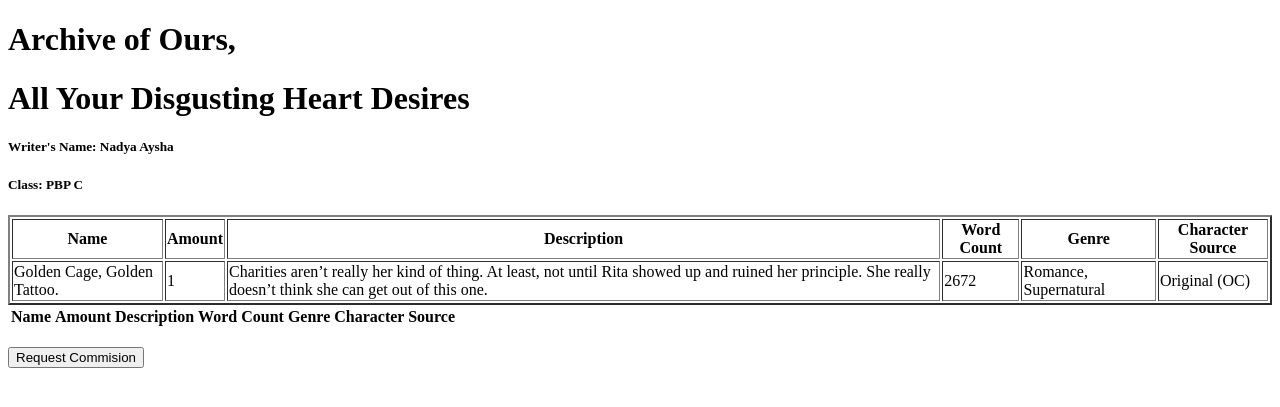
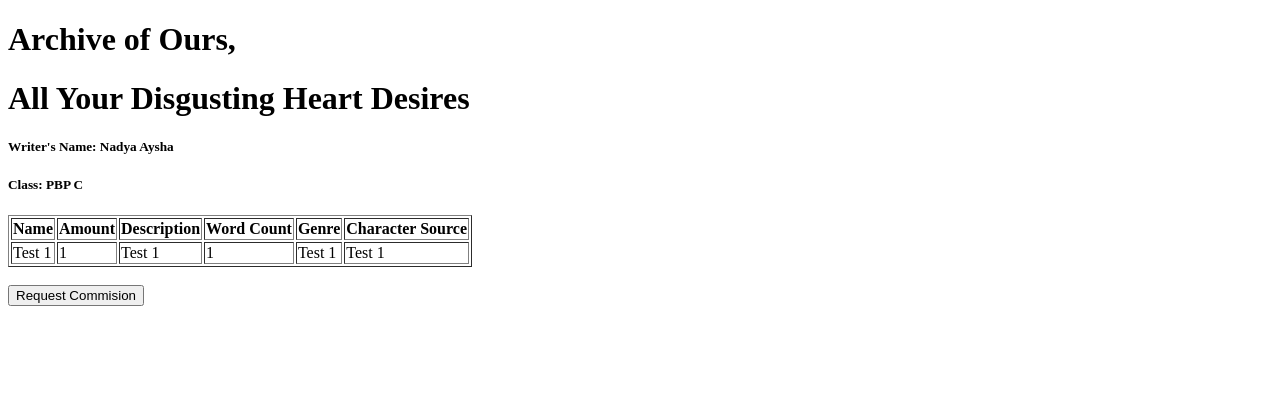
Before and after one commit to nadyaaysha/archive_of_ours, a Django app: page / in a window 1280 px wide. Shown: the top 407 px of the page. Run offline with Django 4.2, Linux system fonts and the light colour scheme; data comes from the database, SQL or seed files in the repository; both versions use the stored data as it was after the commit; lists and menus that the app fills with data are empty; parts of the project's set-up code (start-up, migrations or seed data) failed here and were passed over.

Commit message:
Final Revision

```diff
--- a/main/forms.py
+++ b/main/forms.py
@@ -4,4 +4,4 @@
 class ProductForm(ModelForm):
     class Meta:
         model = Item
-        fields = ["name", "amount", "description", "word_count", "genre", "chara_source"]
+        fields = ["name", "amount", "description", "word_Count", "genre", "character_Source"]
--- a/main/models.py
+++ b/main/models.py
@@ -5,6 +5,6 @@
     name = models.CharField(max_length=255) # Title of writing
     amount = models.IntegerField()          # Number in series, 1 if One-Shot
     description = models.TextField()        # General gist of it
-    word_count = models.IntegerField()      # Word count
-    genre = models.CharField(max_length=255)              # Genre of writing
-    chara_source = models.TextField()       # Source of characters
+    word_Count = models.IntegerField()      # Word count
+    genre = models.CharField(max_length=255)# Genre of writing
+    character_Source = models.TextField()   # Source of characters
--- a/main/templates/main.html
+++ b/main/templates/main.html
@@ -9,25 +9,7 @@
       <h5>Class: PBP C</h5>
 
 
-      <table border='2'>
-        <tr>
-          <th>Name</th>
-          <th>Amount</th>
-          <th>Description</th>
-          <th>Word Count</th>
-          <th>Genre</th>
-          <th>Character Source</th>
-
-          <tr>
-            <td>{{ name }}</td>
-              <td>{{ amount }}</td>
-            <td>{{ description }}</td>
-            <td>{{ word_count }}</td>
-              <td>{{ genre }}</td>
-            <td>{{ chara_source }}</td>
-          </tr>
-      </table>
-      <table>
+      <table border = "1">
           <tr>
               <th>Name</th>
               <th>Amount</th>
@@ -44,9 +26,9 @@
                   <td>{{item.name}}</td>
                   <td>{{item.amount}}</td>
                   <td>{{item.description}}</td>
-                  <td>{{item.word_count}}</td>
+                  <td>{{item.word_Count}}</td>
                   <td>{{item.genre}}</td>
-                  <td>{{item.chara_source}}</td>
+                  <td>{{item.character_Source}}</td>
 
               </tr>
           {% endfor %}
@@ -60,4 +42,4 @@
           </button>
       </a>
 
-      {% endblock content %}
+{% endblock content %}
--- a/main/views.py
+++ b/main/views.py
@@ -15,13 +15,7 @@
     items = Item.objects.all()
 
     context = {
-        'name': 'Golden Cage, Golden Tattoo.',
-        'amount': 1,
-        'description': 'Charities aren’t really her kind of thing.\nAt least, not until Rita showed up and ruined her principle.\nShe really doesn’t think she can get out of this one.',
-        'word_count': 2672,
-        'genre': 'Romance, Supernatural',
-        'chara_source': 'Original (OC)',
-        'products': items
+       'items': items
     }
 
     return render(request, "main.html", context)
```
Also changed, not shown: db.sqlite3, main/migrations/0001_initial.py, main/migrations/0002_rename_product_item.py (deleted).
